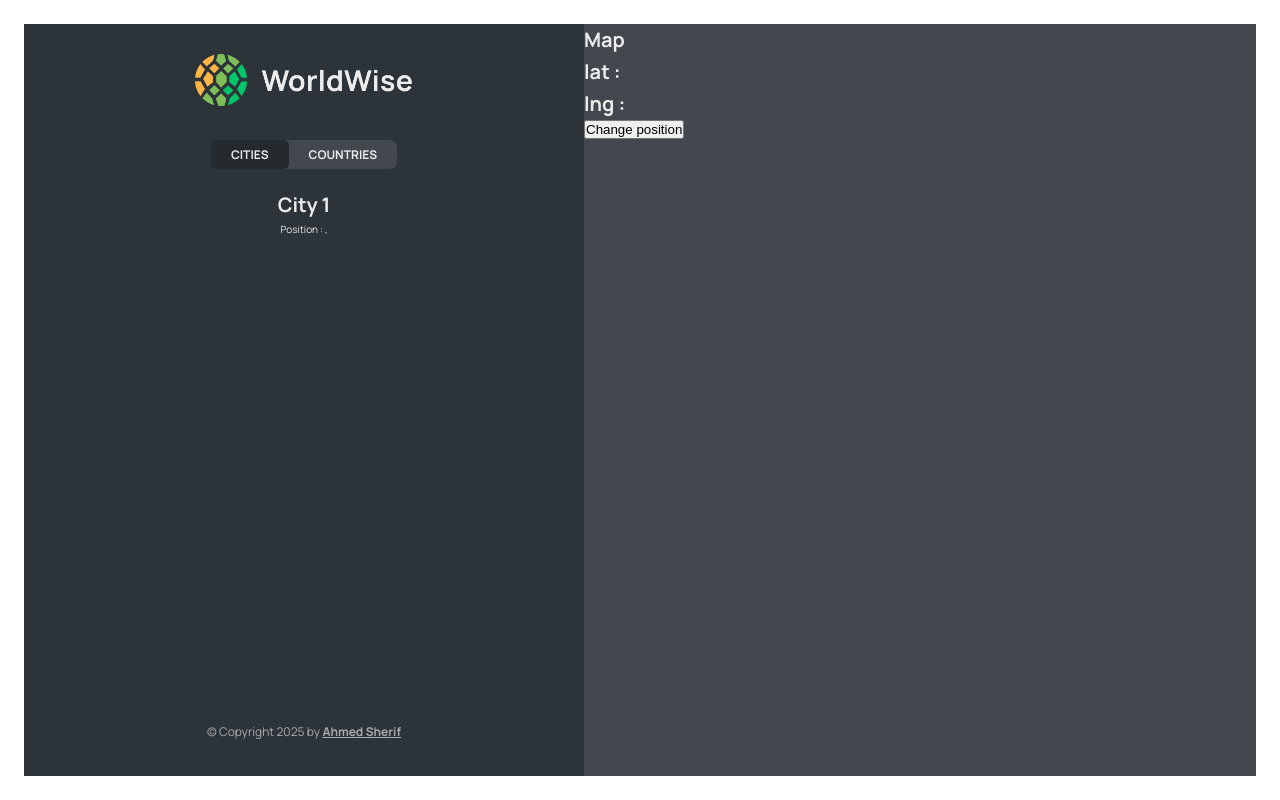
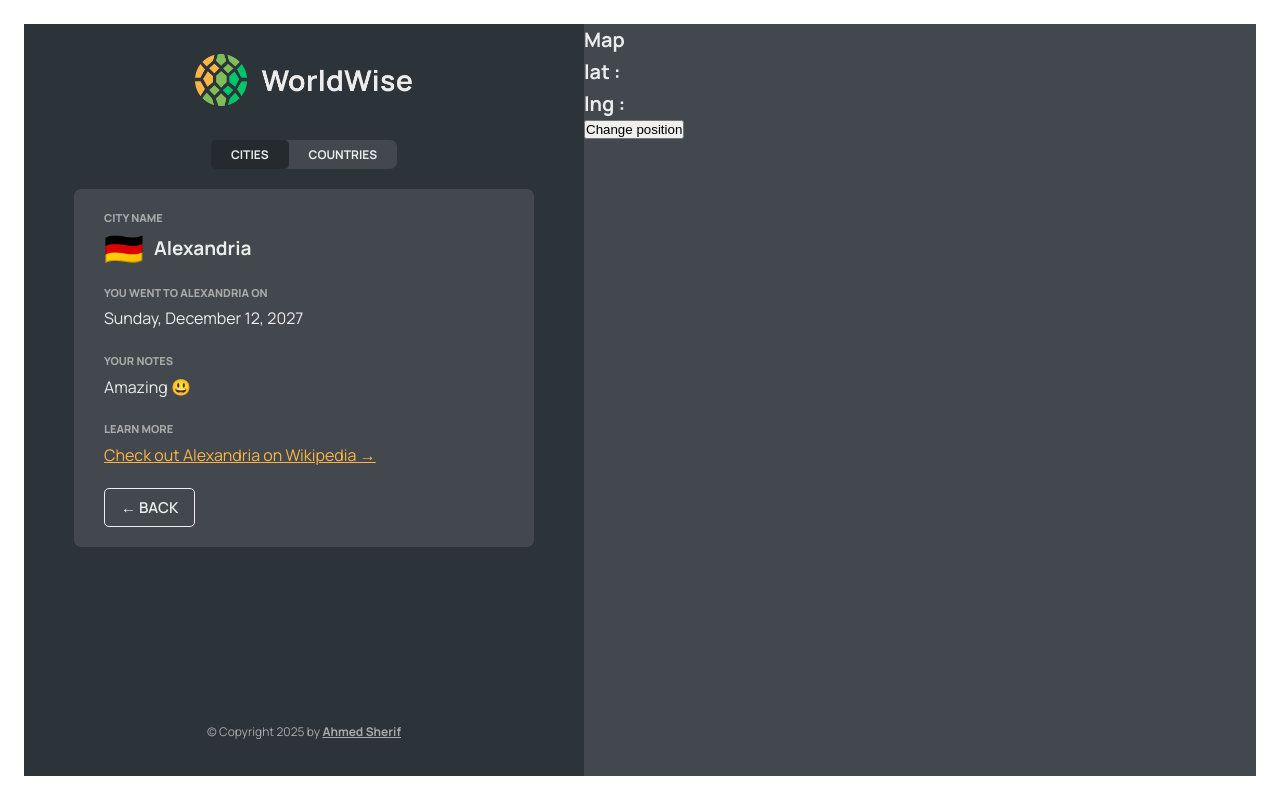
Before and after one commit to shefo72/World-Wise, a React app: page /app/cities/1 in a window 1280 px wide. Built offline with nearby package versions, Linux system fonts and the light colour scheme; data requests are answered from the project's data file; the HTML template or start-up script is replaced by a standard one.

Commit message:
Separate React Context &  finishing the City View

```diff
--- a/src/App.jsx
+++ b/src/App.jsx
@@ -1,5 +1,4 @@
 import { BrowserRouter, Navigate, Route, Routes } from "react-router-dom";
-import { useEffect, useState } from "react";
 
 import Product from "./pages/Product";
 import HomePage from "./pages/HomePage";
@@ -11,31 +10,12 @@
 import CountryList from "./components/CountryList";
 import City from "./components/City";
 import Form from "./components/Form";
-
-const BASE_URL = "http://localhost:9000";
+import { CitiesProvider } from "./context/citiesContext";
 
 function App() {
-  const [cities, SetCities] = useState([]);
-  const [isLoading, SetIsLoading] = useState(false);
-
-  useEffect(() => {
-    async function fetchCities() {
-      try {
-        SetIsLoading(true);
-        const res = await fetch(`${BASE_URL}/cities`);
-        const data = await res.json();
-        SetCities(data);
-      } catch {
-        console.log("There was an Error Loadin data...");
-      } finally {
-        SetIsLoading(false);
-      }
-    }
-    fetchCities();
-  }, []);
-
   return (
     <>
+      <CitiesProvider>
         <BrowserRouter>
           <Routes>
             <Route index element={<HomePage />} />
@@ -43,21 +23,16 @@
             <Route path="pricing" element={<Pricing />} />
             <Route path="app" element={<AppLayout />}>
               <Route index element={<Navigate replace to="cities" />} />
-            <Route
-              path="cities"
-              element={<CityList cities={cities} isLoading={isLoading} />}
-            />
+              <Route path="cities" element={<CityList />} />
               <Route path="cities/:id" element={<City />} />
-            <Route
-              path="countries"
-              element={<CountryList cities={cities} isLoading={isLoading} />}
-            />
+              <Route path="countries" element={<CountryList />} />
               <Route path="form" element={<Form />} />
             </Route>
             <Route path="login" element={<Login />} />
             <Route path="*" element={<PageNotFound />} />
           </Routes>
         </BrowserRouter>
+      </CitiesProvider>
     </>
   );
 }
--- a/src/components/City.jsx
+++ b/src/components/City.jsx
@@ -1,5 +1,9 @@
-import { useParams, useSearchParams } from "react-router-dom";
+import { useNavigate, useParams } from "react-router-dom";
 import styles from "./City.module.css";
+import { useCities } from "../context/citiesContext";
+import { useEffect } from "react";
+import Spinner from "./Spinner";
+import Button from "./Button";
 
 const formatDate = (date) =>
   new Intl.DateTimeFormat("en", {
@@ -11,62 +15,64 @@
 
 function City() {
   const { id } = useParams();
-  const [searchParams, setSearchParams] = useSearchParams();
-  const lat = searchParams.get("lat");
-  const lng = searchParams.get("lng");
-  // TEMP DATA
-  const currentCity = {
-    cityName: "Lisbon",
-    emoji: "🇵🇹",
-    date: "2027-10-31T15:59:59.138Z",
-    notes: "My favorite city so far!",
-  };
-
+  const { currentCity, getCity, isLoding } = useCities();
   const { cityName, emoji, date, notes } = currentCity;
 
+  const navigate = useNavigate();
+
+  useEffect(
+    function () {
+      getCity(id);
+    },
+    [id]
+  );
+
+  if (isLoding) return <Spinner />;
   return (
-    <>
-      <h1>City {id}</h1>
-      <p>
-        Position : {lng} , {lat}
-      </p>
-    </>
+    <div className={styles.city}>
+      <div className={styles.row}>
+        <h6>City name</h6>
+        <h3>
+          <span>{emoji}</span> {cityName}
+        </h3>
+      </div>
+
+      <div className={styles.row}>
+        <h6>You went to {cityName} on</h6>
+        <p>{formatDate(date || null)}</p>
+      </div>
+
+      {notes && (
+        <div className={styles.row}>
+          <h6>Your notes</h6>
+          <p>{notes}</p>
+        </div>
+      )}
+
+      <div className={styles.row}>
+        <h6>Learn more</h6>
+        <a
+          href={`https://en.wikipedia.org/wiki/${cityName}`}
+          target="_blank"
+          rel="noreferrer"
+        >
+          Check out {cityName} on Wikipedia &rarr;
+        </a>
+      </div>
+
+      <div>
+        <Button
+          type={"back"}
+          onClick={(e) => {
+            e.preventDefault();
+            navigate("/app/cities");
+          }}
+        >
+          &larr; Back
+        </Button>
+      </div>
+    </div>
   );
-  // return (
-  //   <div className={styles.city}>
-  //     <div className={styles.row}>
-  //       <h6>City name</h6>
-  //       <h3>
-  //         <span>{emoji}</span> {cityName}
-  //       </h3>
-  //     </div>
-
-  //     <div className={styles.row}>
-  //       <h6>You went to {cityName} on</h6>
-  //       <p>{formatDate(date || null)}</p>
-  //     </div>
-
-  //     {notes && (
-  //       <div className={styles.row}>
-  //         <h6>Your notes</h6>
-  //         <p>{notes}</p>
-  //       </div>
-  //     )}
-
-  //     <div className={styles.row}>
-  //       <h6>Learn more</h6>
-  //       <a
-  //         href={`https://en.wikipedia.org/wiki/${cityName}`}
-  //         target="_blank"
-  //         rel="noreferrer"
-  //       >
-  //         Check out {cityName} on Wikipedia &rarr;
-  //       </a>
-  //     </div>
-
-  //     <div>{/* <ButtonBack /> */}</div>
-  //   </div>
-  // );
 }
 
 export default City;
--- a/src/components/CityItem.jsx
+++ b/src/components/CityItem.jsx
@@ -1,4 +1,5 @@
 import { Link } from "react-router-dom";
+import { useCities } from "../context/citiesContext";
 import styles from "./CityItem.module.css";
 
 const formatDate = (date) =>
@@ -9,11 +10,14 @@
   }).format(new Date(date));
 
 function CityItem({ city }) {
+  const { currentCity } = useCities();
   const { cityName, country, emoji, date, notes, id, position } = city;
   return (
     <li>
       <Link
-        className={styles.cityItem}
+        className={`${styles.cityItem} ${
+          id === currentCity.id ? styles["cityItem--active"] : ""
+        } `}
         to={`${id}?lat=${position.lat}&lng=${position.lng}`}
       >
         <span className={styles.emoji}>{emoji}</span>
--- a/src/components/CityList.jsx
+++ b/src/components/CityList.jsx
@@ -2,8 +2,10 @@
 import Spinner from "./Spinner";
 import CityItem from "./CityItem";
 import Message from "./Message";
+import { useCities } from "../context/citiesContext";
 
-function CityList({ isLoading, cities }) {
+function CityList() {
+  const { isLoading, cities } = useCities();
   if (isLoading) return <Spinner />;
   if (!isLoading && cities.length === 0)
     return (
--- a/src/components/CountryList.jsx
+++ b/src/components/CountryList.jsx
@@ -3,8 +3,10 @@
 import CityItem from "./CityItem";
 import Message from "./Message";
 import CountryItem from "./CountryItem";
+import { useCities } from "../context/citiesContext";
 
-function CountryList({ isLoading, cities }) {
+function CountryList() {
+  const { isLoading, cities } = useCities();
   if (isLoading) return <Spinner />;
   if (!isLoading && cities.length === 0)
     return (
--- /dev/null
+++ b/src/context/citiesContext.jsx
@@ -0,0 +1,54 @@
+import { createContext, useEffect, useState, useContext } from "react";
+
+const BASE_URL = "http://localhost:9000";
+
+const CitiesContext = createContext();
+
+function CitiesProvider({ children }) {
+  const [cities, SetCities] = useState([]);
+  const [isLoading, SetIsLoading] = useState(false);
+  const [currentCity, setCurrentCity] = useState({});
+
+  useEffect(() => {
+    async function fetchCities() {
+      try {
+        SetIsLoading(true);
+        const res = await fetch(`${BASE_URL}/cities`);
+        const data = await res.json();
+        SetCities(data);
+      } catch {
+        console.log("There was an Error Loadin data...");
+      } finally {
+        SetIsLoading(false);
+      }
+    }
+    fetchCities();
+  }, []);
+
+  async function getCity(id) {
+    try {
+      SetIsLoading(true);
+      const res = await fetch(`${BASE_URL}/cities/${id}`);
+      const data = await res.json();
+      setCurrentCity(data);
+    } catch {
+      console.log("There was an Error Loadin data...");
+    } finally {
+      SetIsLoading(false);
+    }
+  }
+
+  return (
+    <CitiesContext.Provider value={{ cities, isLoading, currentCity, getCity }}>
+      {children}
+    </CitiesContext.Provider>
+  );
+}
+
+function useCities() {
+  const context = useContext(CitiesContext);
+  if (context === undefined)
+    throw new Error("CitiesContext was used outside of the CitiesProvider");
+  return context;
+}
+export { CitiesProvider, useCities };
```
Lines whose indentation alone changed are shown as unchanged.
